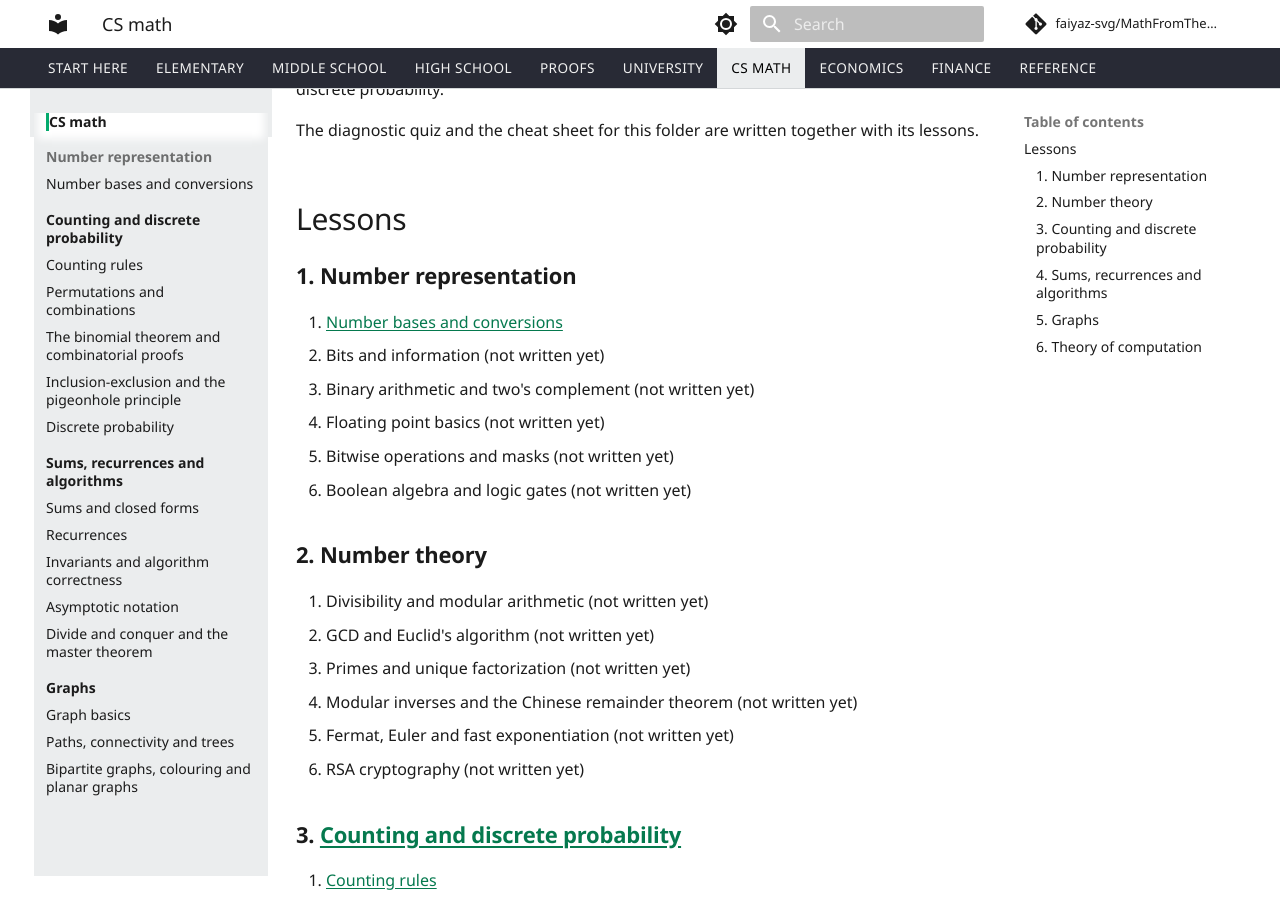
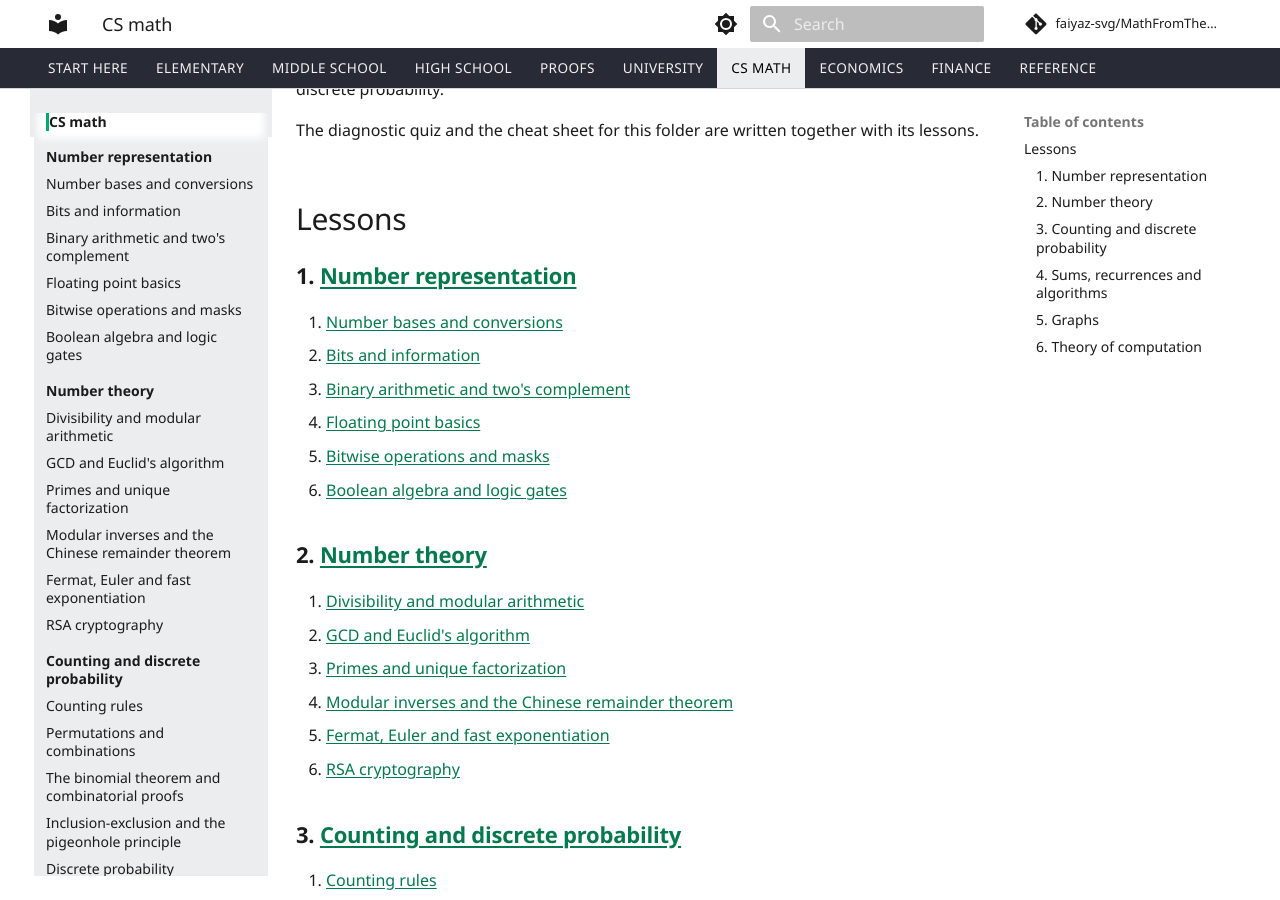
Before and after one commit to faiyaz-svg/MathFromTheGroundUp, an MkDocs documentation site: the page built from docs/06-cs-math/index.md, in a window 1280 px wide and 900 px high, scrolled down 324 px. Built offline with MkDocs 1.6.1 and Material for MkDocs 9.7.7, drawn with Linux system fonts in a browser that asks for light colours; comment, search, counter and statistics services are not loaded; some of the changed text lies outside the part shown.

Commit message:
add new cs, econ and finance chapters to nav

```diff
--- a/docs/06-cs-math/index.md
+++ b/docs/06-cs-math/index.md
@@ -9,23 +9,23 @@ The diagnostic quiz and the cheat sheet for this folder are written together wit
 <!-- lessons:start -->
 ## Lessons
 
-### 1. Number representation
+### 1. [Number representation](01-number-representation/index.md)
 
 1. [Number bases and conversions](01-number-representation/01-number-bases-and-conversions.md)
-2. Bits and information (not written yet)
-3. Binary arithmetic and two's complement (not written yet)
-4. Floating point basics (not written yet)
-5. Bitwise operations and masks (not written yet)
-6. Boolean algebra and logic gates (not written yet)
+2. [Bits and information](01-number-representation/02-bits-and-information.md)
+3. [Binary arithmetic and two's complement](01-number-representation/03-binary-arithmetic-and-twos-complement.md)
+4. [Floating point basics](01-number-representation/04-floating-point-basics.md)
+5. [Bitwise operations and masks](01-number-representation/05-bitwise-operations-and-masks.md)
+6. [Boolean algebra and logic gates](01-number-representation/06-boolean-algebra-and-logic-gates.md)
 
-### 2. Number theory
+### 2. [Number theory](02-number-theory/index.md)
 
-1. Divisibility and modular arithmetic (not written yet)
-2. GCD and Euclid's algorithm (not written yet)
-3. Primes and unique factorization (not written yet)
-4. Modular inverses and the Chinese remainder theorem (not written yet)
-5. Fermat, Euler and fast exponentiation (not written yet)
-6. RSA cryptography (not written yet)
+1. [Divisibility and modular arithmetic](02-number-theory/01-divisibility-and-modular-arithmetic.md)
+2. [GCD and Euclid's algorithm](02-number-theory/02-gcd-and-euclids-algorithm.md)
+3. [Primes and unique factorization](02-number-theory/03-primes-and-unique-factorization.md)
+4. [Modular inverses and the Chinese remainder theorem](02-number-theory/04-modular-inverses-and-chinese-remainder-theorem.md)
+5. [Fermat, Euler and fast exponentiation](02-number-theory/05-fermat-euler-and-fast-exponentiation.md)
+6. [RSA cryptography](02-number-theory/06-rsa-cryptography.md)
 
 ### 3. [Counting and discrete probability](03-counting-and-discrete-probability/index.md)
 
--- a/mkdocs.yml
+++ b/mkdocs.yml
@@ -346,7 +346,21 @@ nav:
   - "CS math":
       - 06-cs-math/index.md
       - "Number representation":
+          - 06-cs-math/01-number-representation/index.md
           - "Number bases and conversions": 06-cs-math/01-number-representation/01-number-bases-and-conversions.md
+          - "Bits and information": 06-cs-math/01-number-representation/02-bits-and-information.md
+          - "Binary arithmetic and two's complement": 06-cs-math/01-number-representation/03-binary-arithmetic-and-twos-complement.md
+          - "Floating point basics": 06-cs-math/01-number-representation/04-floating-point-basics.md
+          - "Bitwise operations and masks": 06-cs-math/01-number-representation/05-bitwise-operations-and-masks.md
+          - "Boolean algebra and logic gates": 06-cs-math/01-number-representation/06-boolean-algebra-and-logic-gates.md
+      - "Number theory":
+          - 06-cs-math/02-number-theory/index.md
+          - "Divisibility and modular arithmetic": 06-cs-math/02-number-theory/01-divisibility-and-modular-arithmetic.md
+          - "GCD and Euclid's algorithm": 06-cs-math/02-number-theory/02-gcd-and-euclids-algorithm.md
+          - "Primes and unique factorization": 06-cs-math/02-number-theory/03-primes-and-unique-factorization.md
+          - "Modular inverses and the Chinese remainder theorem": 06-cs-math/02-number-theory/04-modular-inverses-and-chinese-remainder-theorem.md
+          - "Fermat, Euler and fast exponentiation": 06-cs-math/02-number-theory/05-fermat-euler-and-fast-exponentiation.md
+          - "RSA cryptography": 06-cs-math/02-number-theory/06-rsa-cryptography.md
       - "Counting and discrete probability":
           - 06-cs-math/03-counting-and-discrete-probability/index.md
           - "Counting rules": 06-cs-math/03-counting-and-discrete-probability/01-counting-rules.md
@@ -368,6 +382,13 @@ nav:
           - "Bipartite graphs, colouring and planar graphs": 06-cs-math/05-graphs/03-bipartite-coloring-and-planar-graphs.md
   - "Economics":
       - 07-economics-math/index.md
+      - "Markets":
+          - 07-economics-math/02-markets/index.md
+          - "Opportunity cost and the PPC": 07-economics-math/02-markets/01-opportunity-cost-and-the-ppc.md
+          - "Comparative advantage and gains from trade": 07-economics-math/02-markets/02-comparative-advantage-and-gains-from-trade.md
+          - "Supply and demand equilibrium algebra": 07-economics-math/02-markets/03-supply-and-demand-equilibrium-algebra.md
+          - "Surplus and market interventions": 07-economics-math/02-markets/04-surplus-and-market-interventions.md
+          - "Elasticity": 07-economics-math/02-markets/05-elasticity.md
       - "More tools":
           - 07-economics-math/04-more-tools/index.md
           - "Present value, NPV and bond prices": 07-economics-math/04-more-tools/01-present-value-npv-and-bond-prices.md
@@ -376,6 +397,11 @@ nav:
           - "Game theory and Nash equilibrium": 07-economics-math/04-more-tools/04-game-theory-and-nash-equilibrium.md
   - "Finance":
       - 08-financial-math/index.md
+      - "Everyday money":
+          - 08-financial-math/01-everyday-money/index.md
+          - "Tips, discounts and HST": 08-financial-math/01-everyday-money/01-tips-discounts-and-hst.md
+          - "Unit price and comparison shopping": 08-financial-math/01-everyday-money/02-unit-price-and-comparison-shopping.md
+          - "Paycheques and budgeting": 08-financial-math/01-everyday-money/03-paycheques-and-budgeting.md
   - Reference:
       - reference/index.md
       - "Glossary": reference/glossary.md
```
Also changed, not shown: docs/07-economics-math/index.md (+6 -6 lines), docs/08-financial-math/index.md (+4 -4 lines), docs/progress.md (+31 -1 lines).
